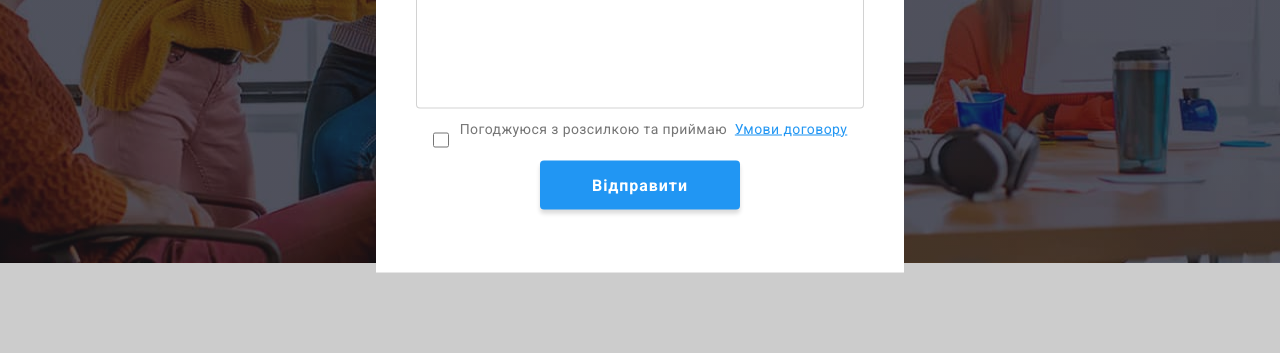
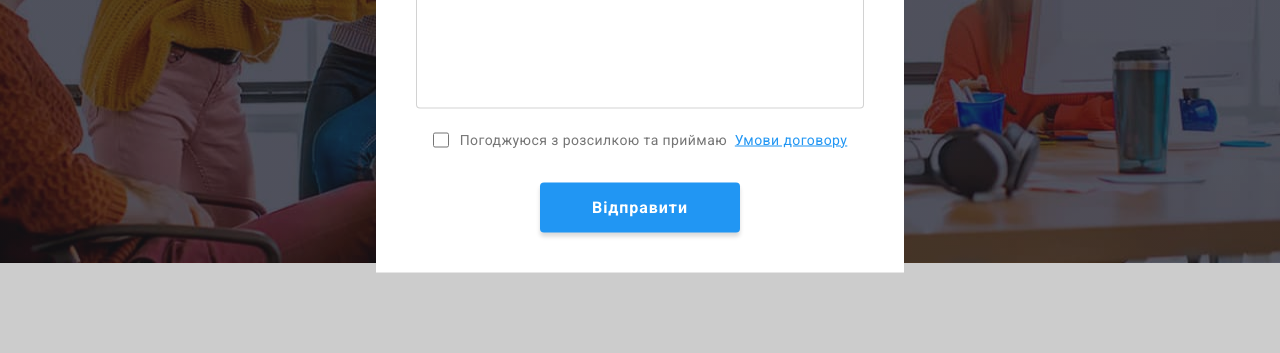
Before and after one commit to sokulyk/goit-markup-hw-06, a plain HTML site: page index.html in a window 1280 px wide. Both pictures are taken after a click on the button "Замовити послугу". Shown: the part 418-771 px from the top of the page. Drawn offline with Linux system fonts and the light colour scheme.

Commit message:
Update styles.css

```diff
--- a/css/styles.css
+++ b/css/styles.css
@@ -999,7 +999,7 @@ h2 {
   align-items: center;
   cursor: pointer;
   font-size: 14px;
-  line-height: 1.71px;
+  line-height: 1.71;
   letter-spacing: 0.03em;
   color: var(--description-color);
 }
```
